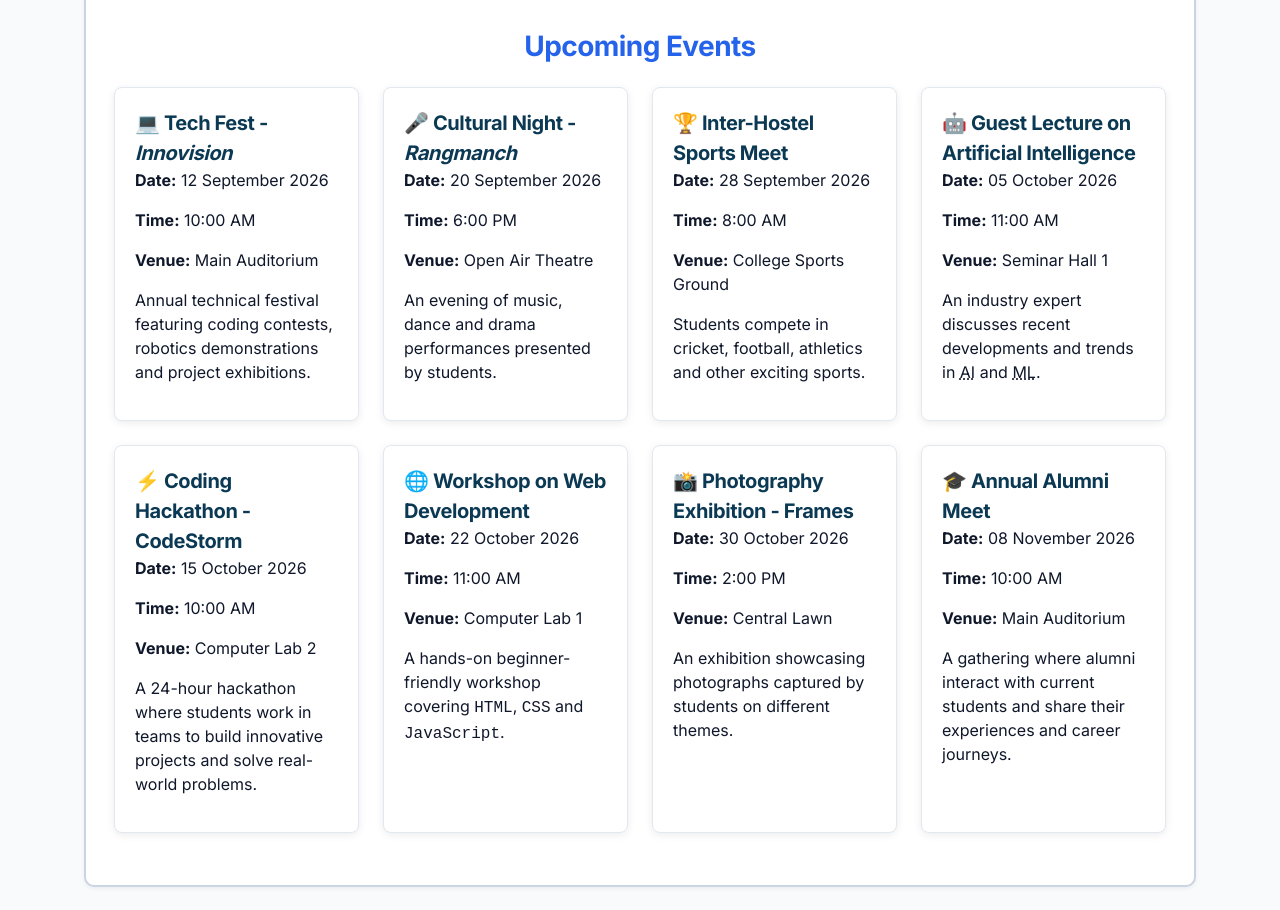
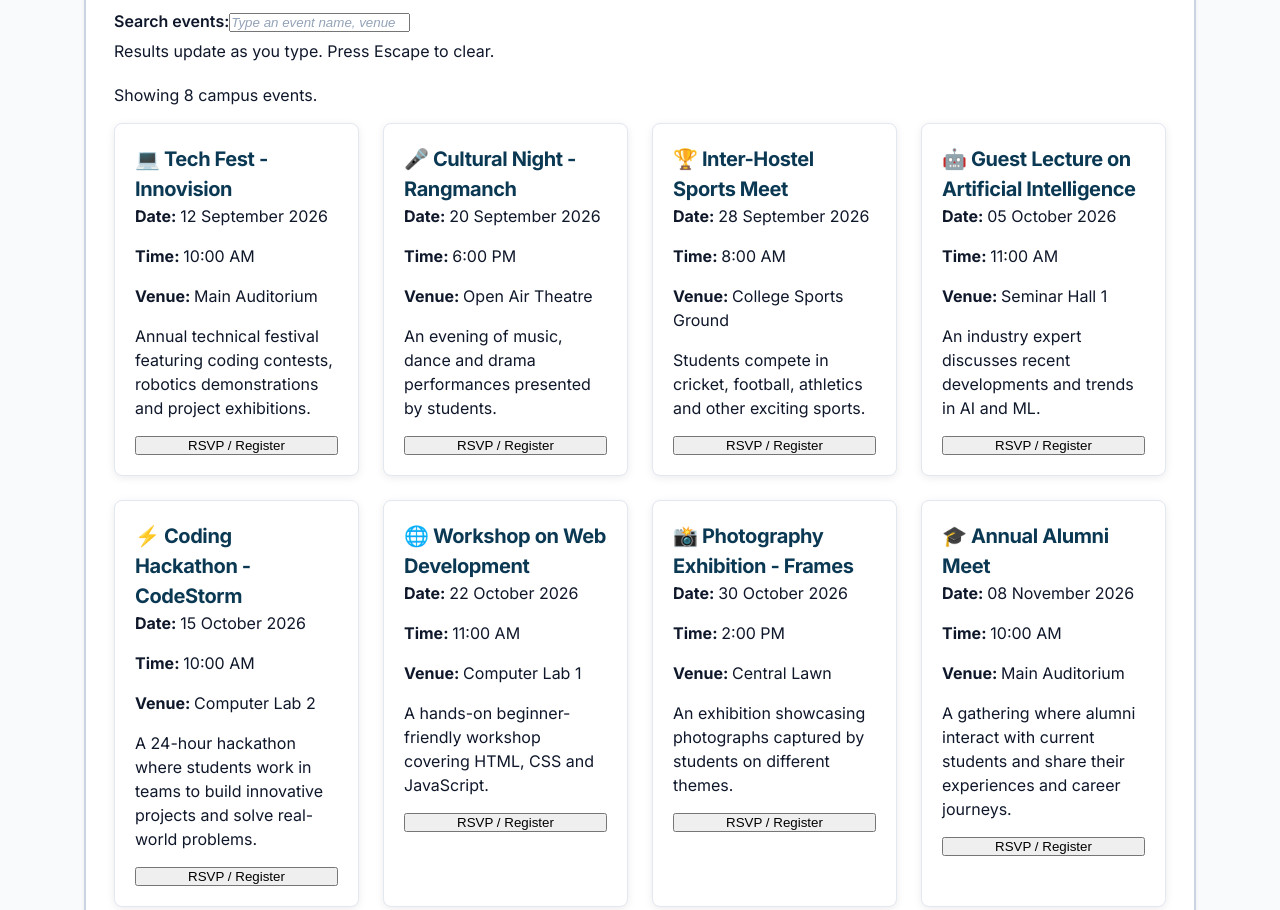
Before and after one commit to RohanPrasad007/campus-event-manager, a plain HTML site: page index.html in a window 1280 px wide. Shown: the part 1321-2231 px from the top of the page. Drawn offline with Linux system fonts and the light colour scheme.

```diff
--- /dev/null
+++ b/events.json
@@ -0,0 +1,82 @@
+[
+  {
+    "id": "tech-fest",
+    "icon": "💻",
+    "title": "Tech Fest - Innovision",
+    "date": "12 September 2026",
+    "dateISO": "2026-09-12",
+    "time": "10:00 AM",
+    "venue": "Main Auditorium",
+    "description": "Annual technical festival featuring coding contests, robotics demonstrations and project exhibitions."
+  },
+  {
+    "id": "cultural-night",
+    "icon": "🎤",
+    "title": "Cultural Night - Rangmanch",
+    "date": "20 September 2026",
+    "dateISO": "2026-09-20",
+    "time": "6:00 PM",
+    "venue": "Open Air Theatre",
+    "description": "An evening of music, dance and drama performances presented by students."
+  },
+  {
+    "id": "sports-meet",
+    "icon": "🏆",
+    "title": "Inter-Hostel Sports Meet",
+    "date": "28 September 2026",
+    "dateISO": "2026-09-28",
+    "time": "8:00 AM",
+    "venue": "College Sports Ground",
+    "description": "Students compete in cricket, football, athletics and other exciting sports."
+  },
+  {
+    "id": "ai-lecture",
+    "icon": "🤖",
+    "title": "Guest Lecture on Artificial Intelligence",
+    "date": "05 October 2026",
+    "dateISO": "2026-10-05",
+    "time": "11:00 AM",
+    "venue": "Seminar Hall 1",
+    "description": "An industry expert discusses recent developments and trends in AI and ML."
+  },
+  {
+    "id": "hackathon",
+    "icon": "⚡",
+    "title": "Coding Hackathon - CodeStorm",
+    "date": "15 October 2026",
+    "dateISO": "2026-10-15",
+    "time": "10:00 AM",
+    "venue": "Computer Lab 2",
+    "description": "A 24-hour hackathon where students work in teams to build innovative projects and solve real-world problems."
+  },
+  {
+    "id": "web-workshop",
+    "icon": "🌐",
+    "title": "Workshop on Web Development",
+    "date": "22 October 2026",
+    "dateISO": "2026-10-22",
+    "time": "11:00 AM",
+    "venue": "Computer Lab 1",
+    "description": "A hands-on beginner-friendly workshop covering HTML, CSS and JavaScript."
+  },
+  {
+    "id": "photography",
+    "icon": "📸",
+    "title": "Photography Exhibition - Frames",
+    "date": "30 October 2026",
+    "dateISO": "2026-10-30",
+    "time": "2:00 PM",
+    "venue": "Central Lawn",
+    "description": "An exhibition showcasing photographs captured by students on different themes."
+  },
+  {
+    "id": "alumni-meet",
+    "icon": "🎓",
+    "title": "Annual Alumni Meet",
+    "date": "08 November 2026",
+    "dateISO": "2026-11-08",
+    "time": "10:00 AM",
+    "venue": "Main Auditorium",
+    "description": "A gathering where alumni interact with current students and share their experiences and career journeys."
+  }
+]
--- a/index.html
+++ b/index.html
@@ -152,6 +152,14 @@
         <!-- STYLING HOOK (div): Purely presentational block wrapper for CSS layout and responsive grid alignment; HTML5 semantic elements (section, article, main) define content semantics rather than non-semantic layout wrappers. -->
         <div class="events-grid-wrapper">
           <ul>
+            <input
+        type="text"
+        id="search-box"
+        placeholder="Search events..."
+    >
+
+    <div class="events-grid-wrapper">
+
             <!-- Event 1 -->
 
             <li>
@@ -655,5 +663,6 @@
         </nav>
       </div>
     </footer>
+    <script src="script.js" defer></script>
   </body>
 </html>
--- /dev/null
+++ b/script.js
@@ -0,0 +1,308 @@
+document.addEventListener("DOMContentLoaded", () => {
+  const hamburger = document.querySelector(".hamburger");
+  const navLinks = document.querySelector(".nav-links");
+
+  if (!document.querySelector("#event-manager-nav-style")) {
+    const navStyle = document.createElement("style");
+    navStyle.id = "event-manager-nav-style";
+    navStyle.textContent = "@media (max-width: 39.999rem) { .nav-links.show { display: flex; } }";
+    document.head.appendChild(navStyle);
+  }
+
+  if (hamburger && navLinks) {
+    hamburger.addEventListener("click", () => {
+      navLinks.classList.toggle("show");
+      const isExpanded = navLinks.classList.contains("show");
+      hamburger.setAttribute("aria-expanded", String(isExpanded));
+    });
+
+    // Close the mobile menu after a navigation link is selected.
+    navLinks.addEventListener("click", (event) => {
+      if (event.target.closest("a")) {
+        navLinks.classList.remove("show");
+        hamburger.setAttribute("aria-expanded", "false");
+      }
+    });
+  }
+
+  const eventsSection = document.querySelector("#events");
+  const eventsList = document.querySelector(".events-grid-wrapper ul");
+
+  let searchInput = null;
+  let eventsData = [];
+
+  if (eventsSection && eventsList) {
+    const searchWrapper = document.createElement("div");
+    searchWrapper.className = "event-search";
+
+    const searchLabel = document.createElement("label");
+    searchLabel.htmlFor = "event-search";
+    searchLabel.textContent = "Search events:";
+
+    searchInput = document.createElement("input");
+    searchInput.type = "search";
+    searchInput.id = "event-search";
+    searchInput.placeholder = "Type an event name, venue, or keyword...";
+    searchInput.setAttribute("aria-describedby", "event-search-help");
+
+    const searchHelp = document.createElement("p");
+    searchHelp.id = "event-search-help";
+    searchHelp.textContent = "Results update as you type. Press Escape to clear.";
+    searchHelp.className = "search-help";
+
+    searchWrapper.append(searchLabel, searchInput, searchHelp);
+    eventsSection.insertBefore(searchWrapper, eventsSection.querySelector(".events-grid-wrapper"));
+
+    searchInput.addEventListener("input", () => {
+      filterVisibleEvents(searchInput.value);
+    });
+
+    searchInput.addEventListener("keydown", (event) => {
+      if (event.key === "Escape") {
+        searchInput.value = "";
+        filterVisibleEvents("");
+        searchInput.blur();
+      }
+    });
+  }
+
+  function filterVisibleEvents(query) {
+    if (!eventsList) return;
+
+    const normalizedQuery = query.trim().toLowerCase();
+    const cards = eventsList.querySelectorAll("li");
+
+    cards.forEach((card) => {
+      const matches = card.textContent.toLowerCase().includes(normalizedQuery);
+      card.hidden = !matches;
+    });
+
+    let noResults = eventsSection.querySelector(".no-search-results");
+    const anyVisible = Array.from(cards).some((card) => !card.hidden);
+
+    if (!anyVisible && normalizedQuery) {
+      if (!noResults) {
+        noResults = document.createElement("p");
+        noResults.className = "no-search-results";
+        noResults.setAttribute("role", "status");
+        eventsList.parentElement.appendChild(noResults);
+      }
+      noResults.textContent = `No events found for "${query.trim()}".`;
+    } else if (noResults) {
+      noResults.remove();
+    }
+  }
+
+  // -------------------- B7: Fetch the data --------------------
+  async function loadEvents() {
+    if (!eventsList) return;
+
+    const wrapper = eventsList.parentElement;
+    const status = document.createElement("p");
+    status.className = "events-status";
+    status.setAttribute("role", "status");
+    status.setAttribute("aria-live", "polite");
+    wrapper.insertBefore(status, eventsList);
+
+    status.textContent = "Loading events…";
+    eventsList.hidden = true;
+
+    try {
+      const response = await fetch("events.json");
+
+      if (!response.ok) {
+        throw new Error(`Request failed with status ${response.status}`);
+      }
+
+      const data = await response.json();
+
+      if (!Array.isArray(data)) {
+        throw new Error("The events file does not contain a list of events.");
+      }
+
+      eventsData = data;
+      renderEvents(eventsData);
+      status.textContent = data.length
+        ? `Showing ${data.length} campus events.`
+        : "There are no events scheduled right now.";
+      eventsList.hidden = false;
+      filterVisibleEvents(searchInput ? searchInput.value : "");
+    } catch (error) {
+      console.error("Could not load events:", error);
+      status.textContent =
+        "Sorry, events could not be loaded. Please check your connection and try again.";
+      eventsList.hidden = false;
+    }
+  }
+
+  function renderEvents(events) {
+    if (!eventsList) return;
+
+    eventsList.replaceChildren();
+
+    events.forEach((eventItem) => {
+      const listItem = document.createElement("li");
+      const article = document.createElement("article");
+
+      const heading = document.createElement("h3");
+      heading.textContent = `${eventItem.icon || "📅"} ${eventItem.title}`;
+
+      const dateParagraph = document.createElement("p");
+      const dateLabel = document.createElement("strong");
+      dateLabel.textContent = "Date: ";
+      const time = document.createElement("time");
+      time.dateTime = eventItem.dateISO || "";
+      time.textContent = eventItem.date || "Date to be announced";
+      dateParagraph.append(dateLabel, time);
+
+      const timeParagraph = document.createElement("p");
+      const timeLabel = document.createElement("strong");
+      timeLabel.textContent = "Time: ";
+      timeParagraph.append(timeLabel, document.createTextNode(eventItem.time || "To be announced"));
+
+      const venueParagraph = document.createElement("p");
+      const venueLabel = document.createElement("strong");
+      venueLabel.textContent = "Venue: ";
+      venueParagraph.append(venueLabel, document.createTextNode(eventItem.venue || "To be announced"));
+
+      const description = document.createElement("p");
+      description.textContent = eventItem.description || "";
+
+      const rsvpButton = document.createElement("button");
+      rsvpButton.type = "button";
+      rsvpButton.className = "rsvp-button";
+      rsvpButton.dataset.eventId = eventItem.id;
+      rsvpButton.textContent = "RSVP / Register";
+
+      article.append(heading, dateParagraph, timeParagraph, venueParagraph, description, rsvpButton);
+      listItem.appendChild(article);
+      eventsList.appendChild(listItem);
+    });
+  }
+
+
+  if (eventsList) {
+    eventsList.addEventListener("click", (event) => {
+      const clickedElement = event.target;
+      const rsvpButton = clickedElement.closest(".rsvp-button");
+
+      if (!rsvpButton || !eventsList.contains(rsvpButton)) return;
+
+      const selectedEvent = eventsData.find(
+        (eventItem) => String(eventItem.id) === rsvpButton.dataset.eventId
+      );
+
+      if (!selectedEvent) return;
+
+      const eventSelect = document.querySelector("#event");
+      if (eventSelect) {
+        const matchingOption = Array.from(eventSelect.options).find((option) => {
+          const optionText = option.textContent.toLowerCase();
+          const eventTitle = selectedEvent.title.toLowerCase();
+          return optionText.includes(eventTitle) || eventTitle.includes(optionText);
+        });
+
+        if (matchingOption) {
+          eventSelect.value = matchingOption.value;
+        } else {
+          const option = document.createElement("option");
+          option.value = selectedEvent.id;
+          option.textContent = selectedEvent.title;
+          eventSelect.appendChild(option);
+          eventSelect.value = option.value;
+        }
+      }
+
+      const registration = document.querySelector("#registration");
+      if (registration) {
+        registration.scrollIntoView({ behavior: "smooth", block: "start" });
+      }
+    });
+  }
+
+  // -------------------- B8: Validate the form --------------------
+  const registrationForm = document.querySelector("#registration form");
+
+  if (registrationForm) {
+    const nameInput = registrationForm.querySelector("#name");
+    const rollInput = registrationForm.querySelector("#roll");
+    const emailInput = registrationForm.querySelector("#email");
+    const courseInput = registrationForm.querySelector("#course");
+    const eventSelect = registrationForm.querySelector("#event");
+
+    // Built-in HTML validation constraints.
+    if (nameInput) {
+      nameInput.required = true;
+      nameInput.minLength = 2;
+      nameInput.autocomplete = "name";
+    }
+
+    if (rollInput) {
+      rollInput.required = true;
+    }
+
+    if (emailInput) {
+      emailInput.required = true;
+      emailInput.type = "email";
+      emailInput.pattern = "[^\\s@]+@[^\\s@]+\\.[^\\s@]+";
+      emailInput.title = "Enter an email address such as student@example.com.";
+      emailInput.autocomplete = "email";
+    }
+
+    if (courseInput) {
+      courseInput.required = true;
+    }
+
+    if (eventSelect) {
+      eventSelect.required = true;
+    }
+
+    // Custom validation: student name must contain at least two non-space characters.
+    if (nameInput) {
+      nameInput.setCustomValidity("");
+
+      nameInput.addEventListener("input", () => {
+        const cleanName = nameInput.value.trim();
+        if (cleanName.length < 2) {
+          nameInput.setCustomValidity("Please enter a name with at least 2 characters.");
+        } else {
+          nameInput.setCustomValidity("");
+        }
+      });
+    }
+
+    registrationForm.addEventListener("submit", (event) => {
+      // Trim the name before checking it, so spaces alone are not accepted.
+      if (nameInput) {
+        const cleanName = nameInput.value.trim();
+        nameInput.setCustomValidity(
+          cleanName.length < 2 ? "Please enter a name with at least 2 characters." : ""
+        );
+      }
+
+      if (!registrationForm.checkValidity()) {
+        event.preventDefault();
+        registrationForm.reportValidity();
+        return;
+      }
+
+      // This is a front-end demo; no server is connected to save registrations.
+      event.preventDefault();
+
+      let successMessage = registrationForm.querySelector(".form-success");
+      if (!successMessage) {
+        successMessage = document.createElement("p");
+        successMessage.className = "form-success";
+        successMessage.setAttribute("role", "status");
+        successMessage.setAttribute("aria-live", "polite");
+        registrationForm.appendChild(successMessage);
+      }
+
+      successMessage.textContent =
+        "Your form passed validation. This demo does not send or save registrations yet.";
+    });
+  }
+
+  // Load events after setting up the page interactions.
+  loadEvents();
+});
```
Also changed, not shown: style.css (+10 -0 lines), base.css (line endings or trailing spaces), notes.txt, theme-dark.css (line endings or trailing spaces), 2 other files.
